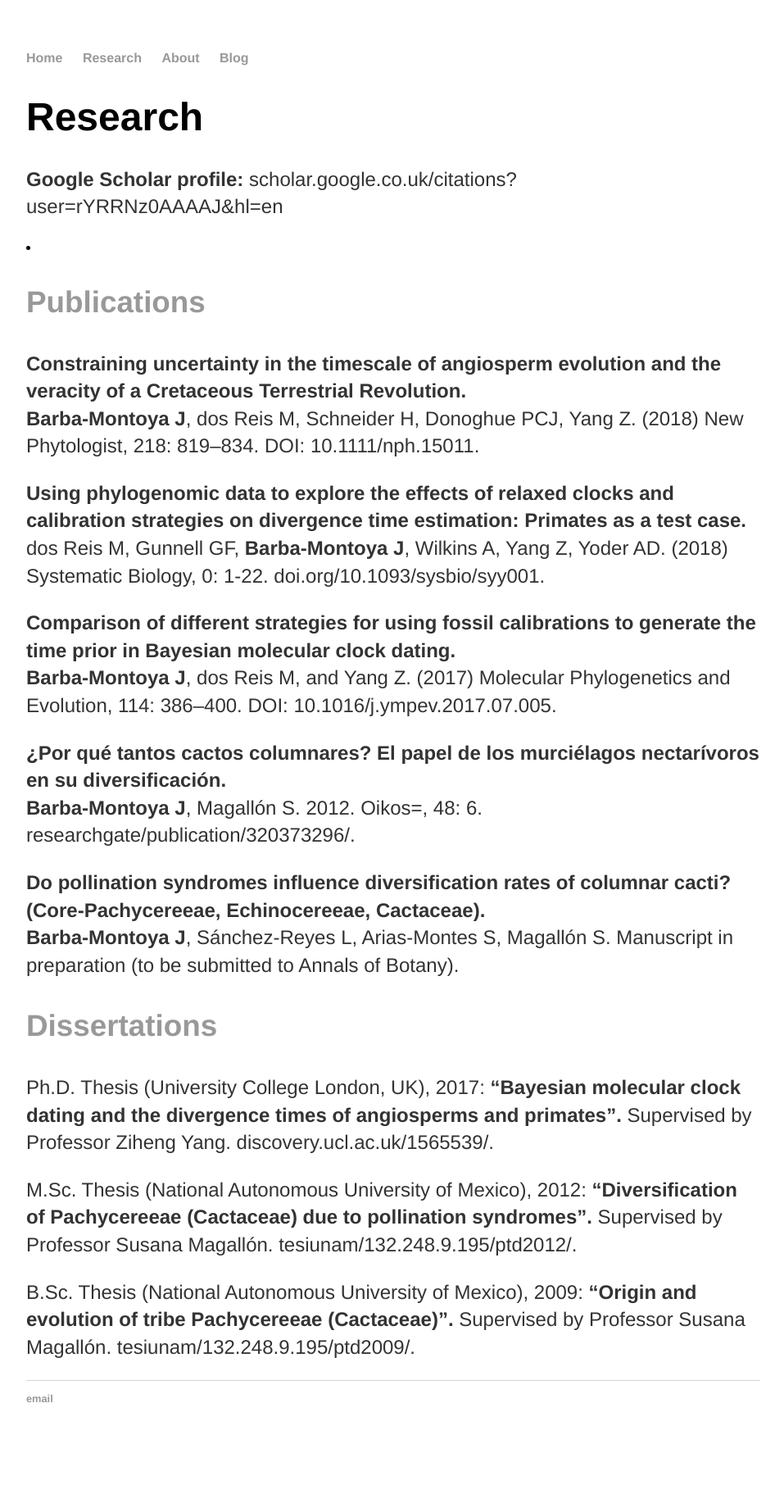
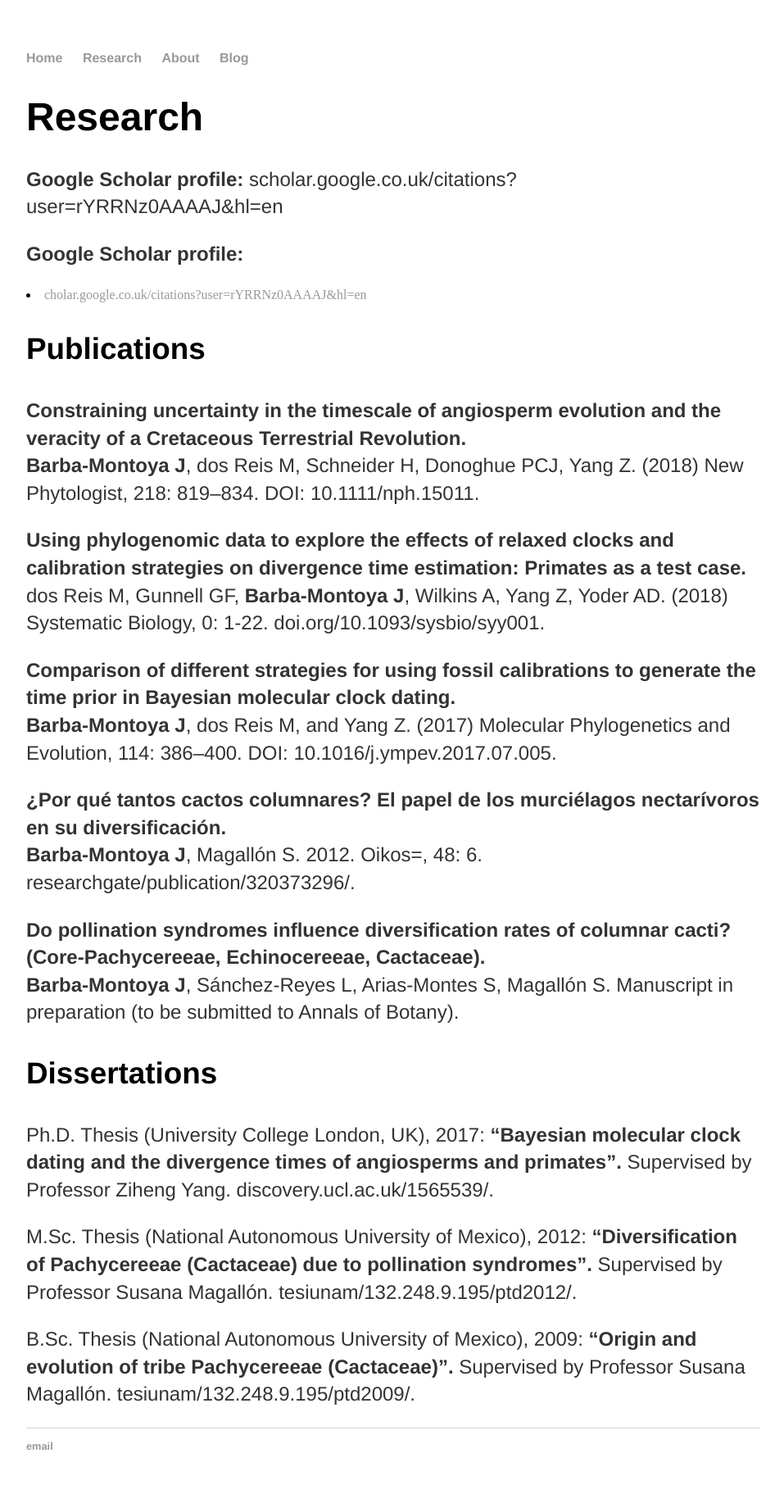
Before and after one commit to josebarbamontoya/josebarbamontoya.github.io, a Jekyll site: the page built from research/index.html, in a window 1280 px wide. Shown: the whole page at 82% size, without its empty margins (160-1117 px from the left). Built offline with Jekyll 4.4.1, drawn with Linux system fonts in a browser that asks for light colours; before the commit the page ends 1776 px from its top, so only the background shows below that.

Commit message:
Update index.html

```diff
--- a/research/index.html
+++ b/research/index.html
@@ -6,7 +6,10 @@ title: Jose Barba-Montoya
 	<div class="research">
 					<h1>Research</h1>
 					<p><b>Google Scholar profile:</b> scholar.google.co.uk/citations?user=rYRRNz0AAAAJ&hl=en</p>
-		<li><a href="https://scholar.google.co.uk/citations?user=rYRRNz0AAAAJ&hl=en"</a></li>
+
+		<p><b>Google Scholar profile:</b> <li><a href="https://scholar.google.co.uk/citations?user=rYRRNz0AAAAJ&hl=en">cholar.google.co.uk/citations?user=rYRRNz0AAAAJ&hl=en</a></li>
+
+
 					<h3>Publications</h3>
 <p><b>Constraining uncertainty in the timescale of angiosperm evolution and the veracity of a Cretaceous Terrestrial Revolution.</b><br>
 <b>Barba-Montoya J</b>, dos Reis M, Schneider H, Donoghue PCJ, Yang Z. (2018) New Phytologist, 218: 819–834. DOI: 10.1111/nph.15011.
```
